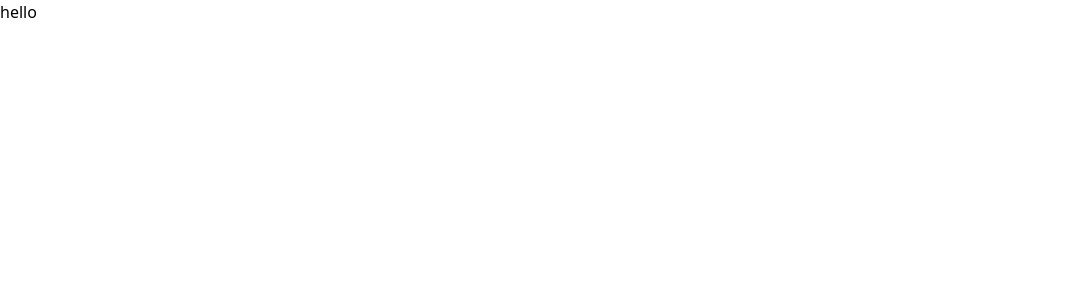
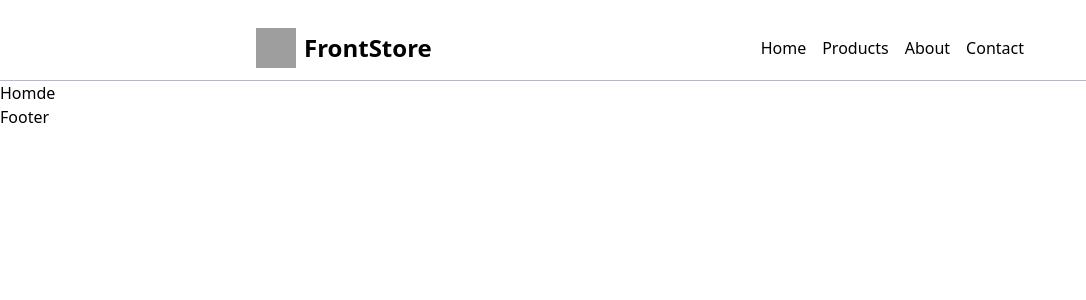
Before and after one commit to LuguiM/FrontStore, a React (Vite) app: page /FrontStore/ in a window 1280 px wide. Shown: the top 300 px of the page, without its empty margins (0-1086 px from the left). Built offline with nearby package versions, Linux system fonts and the light colour scheme; grey boxes are pictures that could not be loaded.

Commit message:
Feat: Estructura base

```diff
--- /dev/null
+++ b/src/layout/components/Footer.jsx
@@ -0,0 +1,7 @@
+
+
+export const Footer = () => {
+  return (
+    <div>Footer</div>
+  )
+}
--- /dev/null
+++ b/src/layout/components/Navbar.jsx
@@ -0,0 +1,19 @@
+
+export const Navbar = () => {
+  return (
+    <div className="border-b border-gray container-spacing">
+        <div className=" flex justify-between items-center h-16">
+            <div className="flex items-center gap-2">
+            <img src="../../assets/react.svg" alt="Logo" className="w-10 h-10" />
+            <h1 className="text-2xl font-bold">FrontStore</h1>
+            </div>
+            <nav className="flex gap-4">
+            <a href="/" className="text-gray-700 hover:text-gray-900">Home</a>
+            <a href="/products" className="text-gray-700 hover:text-gray-900">Products</a>
+            <a href="/about" className="text-gray-700 hover:text-gray-900">About</a>
+            <a href="/contact" className="text-gray-700 hover:text-gray-900">Contact</a>
+            </nav>
+        </div>
+    </div>
+  )
+}
--- /dev/null
+++ b/src/layout/components/index.js
@@ -0,0 +1,2 @@
+export * from "./Navbar";
+export * from "./Footer";
--- /dev/null
+++ b/src/layout/layout.jsx
@@ -0,0 +1,14 @@
+import { Outlet } from "react-router";
+
+import { Navbar, Footer } from "./components";
+
+
+export const Layout = () => {
+    return (
+        <div className="container-main">
+            <Navbar />
+            <Outlet />
+            <Footer />
+        </div>
+    )
+}
--- a/src/main.jsx
+++ b/src/main.jsx
@@ -1,10 +1,34 @@
-import { StrictMode } from 'react'
-import { createRoot } from 'react-dom/client'
-import './index.css'
+import {
+  createBrowserRouter,
+  RouterProvider,
+} from "react-router";
+
+import { StrictMode } from "react";
+import ReactDOM from "react-dom/client";
+import "./index.css";
+
+import {Layout} from "./layout/layout.jsx";
 
 
-createRoot(document.getElementById('root')).render(
+const router = createBrowserRouter([
+  {
+    path: "/",
+    Component: Layout,
+    children: [
+      { index: true, element: <div>Homde</div> },
+    ]
+  },
+
+],
+  {
+    basename: "/FrontStore"
+  }
+);
+
+const root = document.getElementById("root");
+
+ReactDOM.createRoot(root).render(
   <StrictMode>
-    hello
-  </StrictMode>,
-)
+    <RouterProvider router={router} />
+  </StrictMode>
+);
```
